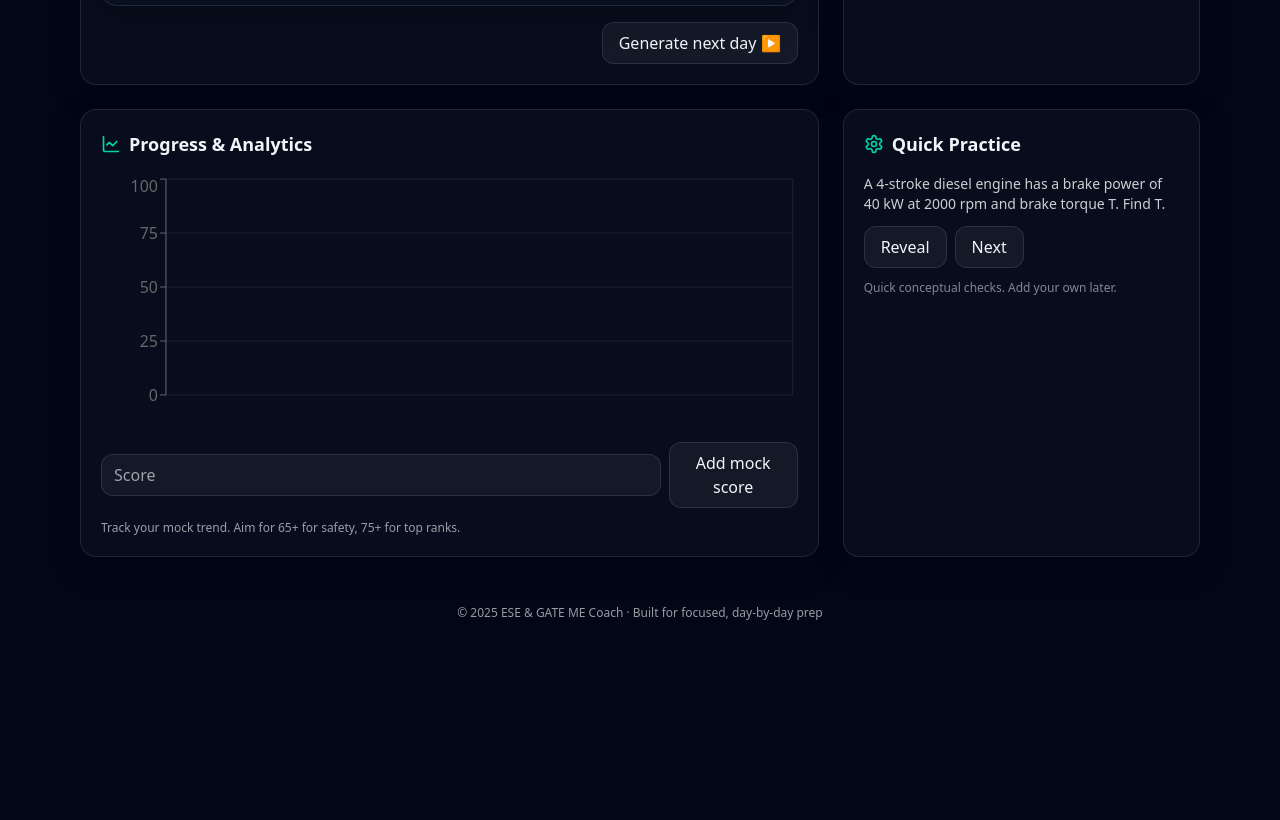
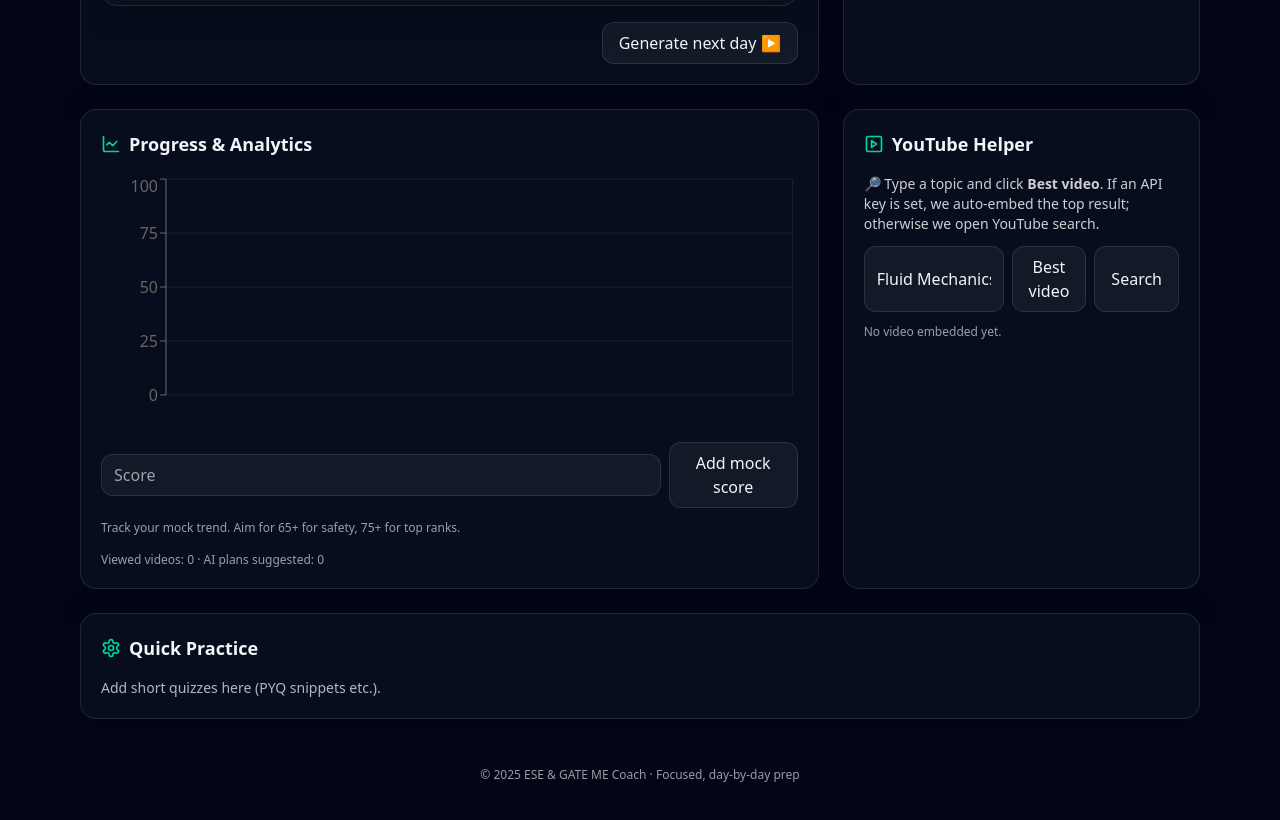
Before and after one commit to push04/Prep, a React (Vite) app: page / in a window 1280 px wide. Shown: the part 920-1740 px from the top of the page. Before the commit the page ends 1589 px from the top, so only its background shows below. Built offline with nearby package versions, Linux system fonts and the light colour scheme.

Commit message:
Update App.jsx

```diff
--- a/src/App.jsx
+++ b/src/App.jsx
@@ -1,34 +1,35 @@
-import React, { useMemo, useState } from 'react'
-import Navbar from './components/Navbar'
-import DailyPlan from './components/DailyPlan'
-import AIAdvisor from './components/AIAdvisor'
-import ProgressChart from './components/ProgressChart'
-import QuestionCard from './components/QuestionCard'
-import { useLocalState } from './hooks/useLocalState'
-import { initialCurriculum, generateDailyFocus } from './utils/curriculum'
-import { BookOpen, LineChart, Settings, BrainCircuit } from 'lucide-react'
+import React, { useMemo } from "react";
+import Navbar from "./components/Navbar";
+import DailyPlan from "./components/DailyPlan";
+import AIAdvisor from "./components/AIAdvisor";
+import ProgressChart from "./components/ProgressChart";
+import YouTubePanel from "./components/YouTubePanel";
+import { useLocalState } from "./hooks/useLocalState";
+import { initialCurriculum, generateDailyFocus } from "./utils/curriculum";
+import { BookOpen, LineChart, Settings, BrainCircuit, PlaySquare } from "lucide-react";
 
 export default function App() {
-  const [profile, setProfile] = useLocalState('profile', {
-    name: 'Aspirant',
-    targetExam: 'GATE ME',
-    examDate: '',
+  const [profile, setProfile] = useLocalState("profile", {
+    name: "Aspirant",
+    targetExam: "GATE ME",
+    examDate: "",
     dailyHours: 4,
-    strengths: ['Thermo', 'Manufacturing'],
-    weaknesses: ['Fluid Mechanics', 'Machine Design'],
-    level: 'intermediate'
-  })
+    strengths: ["Thermo", "Manufacturing"],
+    weaknesses: ["Fluid Mechanics", "Machine Design"],
+    level: "intermediate",
+  });
 
-  const [progress, setProgress] = useLocalState('progress', {
+  const [progress, setProgress] = useLocalState("progress", {
     day: 1,
     completed: [],
     accuracy: [],
-    mockScores: []
-  })
+    mockScores: [],
+    viewedVideos: [],   // {id, title, at}
+    aiEvents: []        // {kind, at, note}
+  });
 
-  const [curriculum] = useLocalState('curriculum', initialCurriculum)
-
-  const today = useMemo(() => generateDailyFocus(curriculum, progress), [curriculum, progress])
+  const [curriculum] = useLocalState("curriculum", initialCurriculum);
+  const today = useMemo(() => generateDailyFocus(curriculum, progress), [curriculum, progress]);
 
   return (
     <div>
@@ -44,12 +45,11 @@ export default function App() {
               profile={profile}
               today={today}
               onComplete={(item) => {
-                setProgress(p => ({
-                  ...p,
-                  completed: [...p.completed, { day: p.day, id: item.id }],
-                }))
+                setProgress((p) => ({
+                  ...p, completed: [...p.completed, { day: p.day, id: item.id }],
+                }));
               }}
-              onNextDay={() => setProgress(p => ({ ...p, day: p.day + 1 }))}
+              onNextDay={() => setProgress((p) => ({ ...p, day: p.day + 1 }))}
             />
           </section>
 
@@ -58,7 +58,14 @@ export default function App() {
               <BrainCircuit className="w-5 h-5 text-primary" />
               <h3 className="font-semibold">AI Advisor</h3>
             </div>
-            <AIAdvisor profile={profile} today={today} progress={progress} />
+            <AIAdvisor
+              profile={profile}
+              today={today}
+              progress={progress}
+              onLogTask={(evt) =>
+                setProgress((p) => ({ ...p, aiEvents: [...(p.aiEvents || []), evt] }))
+              }
+            />
           </aside>
         </div>
 
@@ -74,21 +81,37 @@ export default function App() {
                 setProgress((p) => ({ ...p, mockScores: [...(p.mockScores || []), n] }))
               }
             />
+            <div className="mt-4 text-xs text-white/60">
+              Viewed videos: {(progress.viewedVideos || []).length} · AI plans suggested: {(progress.aiEvents || []).length}
+            </div>
           </section>
 
           <section className="card p-5">
             <div className="flex items-center gap-2 mb-4">
-              <Settings className="w-5 h-5 text-primary" />
-              <h2 className="text-lg font-semibold">Quick Practice</h2>
+              <PlaySquare className="w-5 h-5 text-primary" />
+              <h2 className="text-lg font-semibold">YouTube Helper</h2>
             </div>
-            <QuestionCard />
+            <YouTubePanel
+              onViewed={(v) =>
+                setProgress((p) => ({ ...p, viewedVideos: [...(p.viewedVideos || []), v] }))
+              }
+            />
           </section>
         </div>
 
+        <section className="card p-5">
+          <div className="flex items-center gap-2 mb-4">
+            <Settings className="w-5 h-5 text-primary" />
+            <h2 className="text-lg font-semibold">Quick Practice</h2>
+          </div>
+          {/* Keep your existing QuestionCard or practice UI here */}
+          <div className="text-sm text-white/70">Add short quizzes here (PYQ snippets etc.).</div>
+        </section>
+
         <footer className="text-xs text-white/60 text-center py-6">
-          © {new Date().getFullYear()} ESE & GATE ME Coach · Built for focused, day-by-day prep
+          © {new Date().getFullYear()} ESE & GATE ME Coach · Focused, day-by-day prep
         </footer>
       </main>
     </div>
-  )
+  );
 }
```
